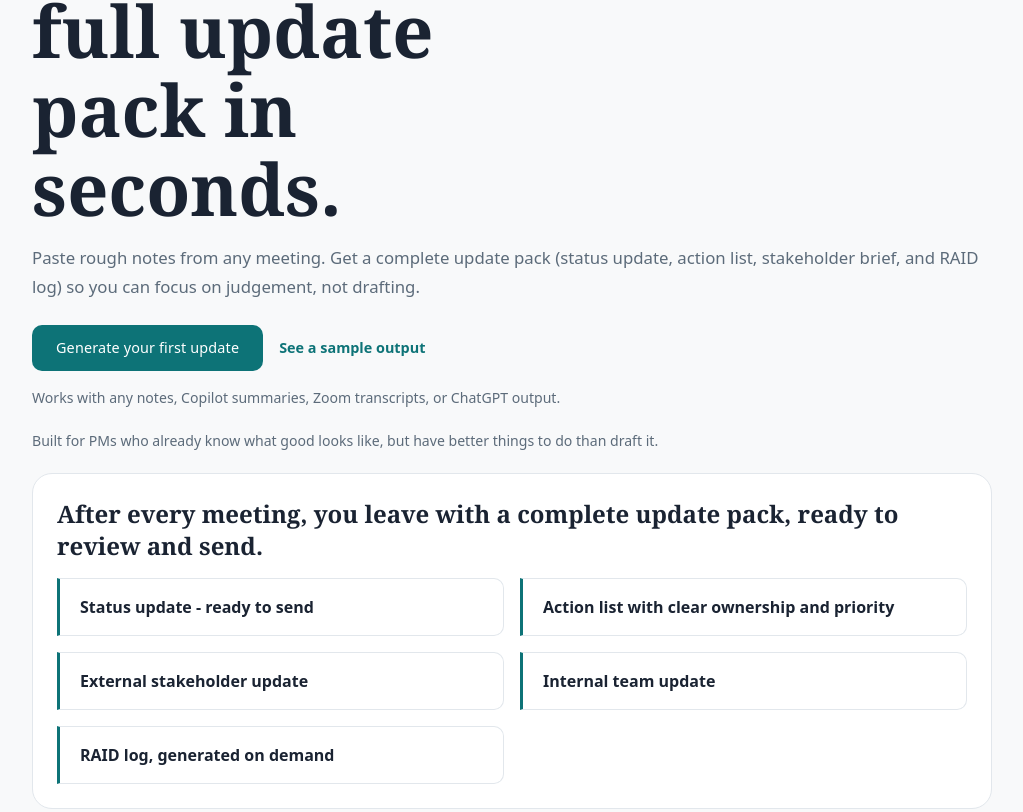
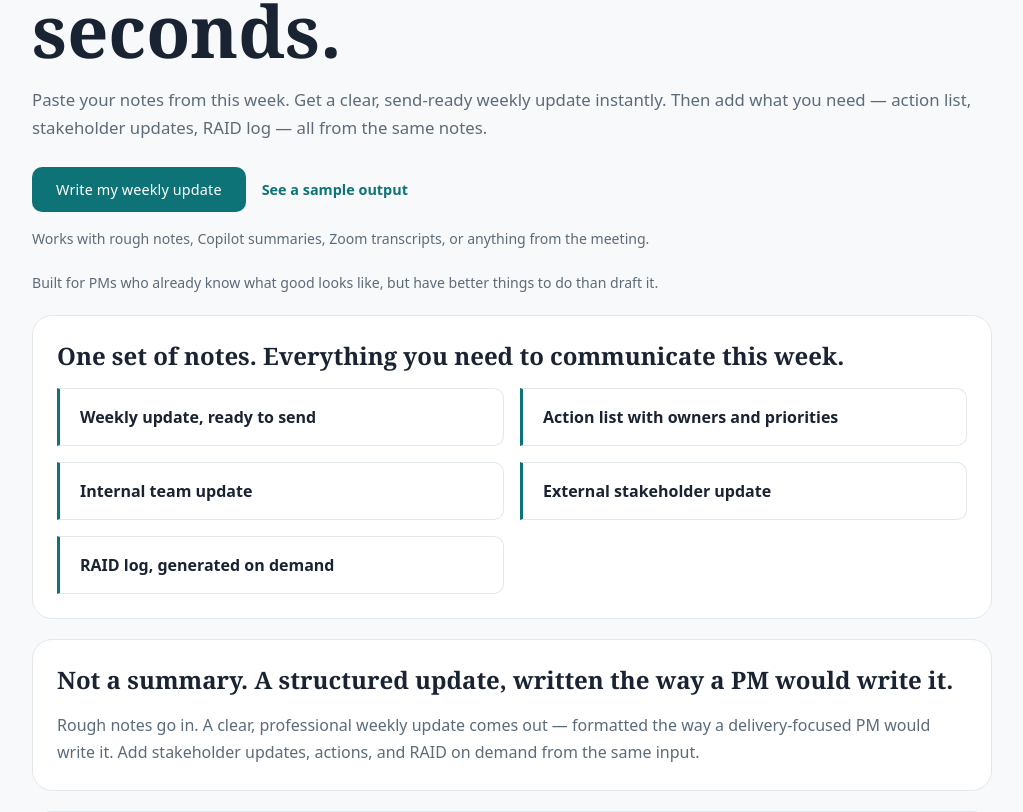
Before and after one commit to romeosison-svg/updateflow, a Next.js app: page / in a window 1280 px wide. Shown: the part 350-1162 px from the top of the page, without its empty margins (128-1151 px from the left). Built offline with nearby package versions, Linux system fonts and the light colour scheme.

Commit message:
feat(copy): refresh landing page for weekly update flow

```diff
--- a/app/app/page.tsx
+++ b/app/app/page.tsx
@@ -285,7 +285,7 @@ export default function ToolPage() {
                 Meeting notes or transcript
               </span>
               <small className="text-muted font-sans text-[0.88rem] leading-base">
-                Works best with sanitised notes or paste freely and let the output
+                Works best with sanitised notes, or paste freely and let the output
                 handle it.
               </small>
               <textarea
--- a/app/page.tsx
+++ b/app/page.tsx
@@ -1,10 +1,10 @@
 import Link from "next/link";
 
 const valueItems = [
-  "Status update - ready to send",
-  "Action list with clear ownership and priority",
+  "Weekly update, ready to send",
+  "Action list with owners and priorities",
+  "Internal team update",
   "External stakeholder update",
-  "Internal team update",
   "RAID log, generated on demand"
 ] as const;
 
@@ -16,12 +16,12 @@ export default function LandingPage() {
           For project managers
         </span>
         <h1 className="m-0 max-w-[12ch] mobile:max-w-none text-[clamp(2.5rem,6vw,4.5rem)] leading-tight text-text font-bold">
-          From meeting notes to a full update pack in seconds.
+          Your weekly update, written in seconds.
         </h1>
         <p className="mt-4 text-muted font-sans text-[1.05rem] leading-relaxed">
-          Paste rough notes from any meeting. Get a complete update pack (status
-          update, action list, stakeholder brief, and RAID log) so you can focus on
-          judgement, not drafting.
+          Paste your notes from this week. Get a clear, send-ready weekly update
+          instantly. Then add what you need — action list, stakeholder updates,
+          RAID log — all from the same notes.
         </p>
 
         <div className="flex flex-wrap items-center gap-4 mt-6 mobile:grid mobile:grid-cols-1">
@@ -29,7 +29,7 @@ export default function LandingPage() {
             className="inline-flex items-center justify-center py-3 px-6 bg-accent text-white text-[0.9rem] font-medium tracking-[0.01em] border-0 rounded-input font-sans cursor-pointer transition-colors duration-150 no-underline hover:bg-accent-hover focus-visible:outline-none focus-visible:ring-2 focus-visible:ring-[#0d7377] focus-visible:ring-offset-2"
             href="/app"
           >
-            Generate your first update
+            Write my weekly update
           </Link>
           <a
             className="text-accent font-sans font-semibold text-[0.9rem] no-underline hover:underline focus-visible:outline-none focus-visible:ring-2 focus-visible:ring-[#0d7377] focus-visible:ring-offset-2"
@@ -40,7 +40,8 @@ export default function LandingPage() {
         </div>
 
         <p className="mt-4 text-muted font-sans text-[0.88rem] leading-base">
-          Works with any notes, Copilot summaries, Zoom transcripts, or ChatGPT output.
+          Works with rough notes, Copilot summaries, Zoom transcripts, or anything
+          from the meeting.
         </p>
 
         <p className="mt-5 text-muted font-sans text-[0.88rem] leading-relaxed">
@@ -54,7 +55,7 @@ export default function LandingPage() {
         id="example-outputs"
       >
         <h2 className="m-0 text-2xl font-semibold">
-          After every meeting, you leave with a complete update pack, ready to review and send.
+          One set of notes. Everything you need to communicate this week.
         </h2>
         <div className="grid grid-cols-2 mobile:grid-cols-1 gap-4">
           {valueItems.map((item) => (
@@ -69,11 +70,11 @@ export default function LandingPage() {
       </section>
 
       <section className="bg-card border border-border rounded-card p-6 mobile:p-4 mobile:rounded-card grid gap-4">
-        <h2 className="m-0 text-2xl font-semibold">Not a summary. A structured update, ready to send.</h2>
+        <h2 className="m-0 text-2xl font-semibold">Not a summary. A structured update, written the way a PM would write it.</h2>
         <p className="m-0 text-muted font-sans text-base leading-relaxed">
-          Rough notes go in. A structured update pack comes out, formatted the way a
-          delivery-focused PM would write it, with the right sections, the right tone,
-          and the right level of detail for each audience.
+          Rough notes go in. A clear, professional weekly update comes out —
+          formatted the way a delivery-focused PM would write it. Add stakeholder
+          updates, actions, and RAID on demand from the same input.
         </p>
       </section>
 
@@ -103,7 +104,7 @@ export default function LandingPage() {
       </section>
 
       <section className="bg-card border border-border rounded-card p-6 mobile:p-4 mobile:rounded-card flex flex-col items-center text-center gap-4">
-        <h2 className="m-0 text-2xl font-semibold">One meeting. One update pack. No drafting.</h2>
+        <h2 className="m-0 text-2xl font-semibold">One set of notes. Your full update, ready in seconds.</h2>
         <Link
           className="inline-flex items-center justify-center py-3 px-6 bg-accent text-white text-[0.9rem] font-medium tracking-[0.01em] border-0 rounded-input font-sans cursor-pointer transition-colors duration-150 no-underline hover:bg-accent-hover focus-visible:outline-none focus-visible:ring-2 focus-visible:ring-[#0d7377] focus-visible:ring-offset-2 w-auto min-w-64"
           href="/app"
```
